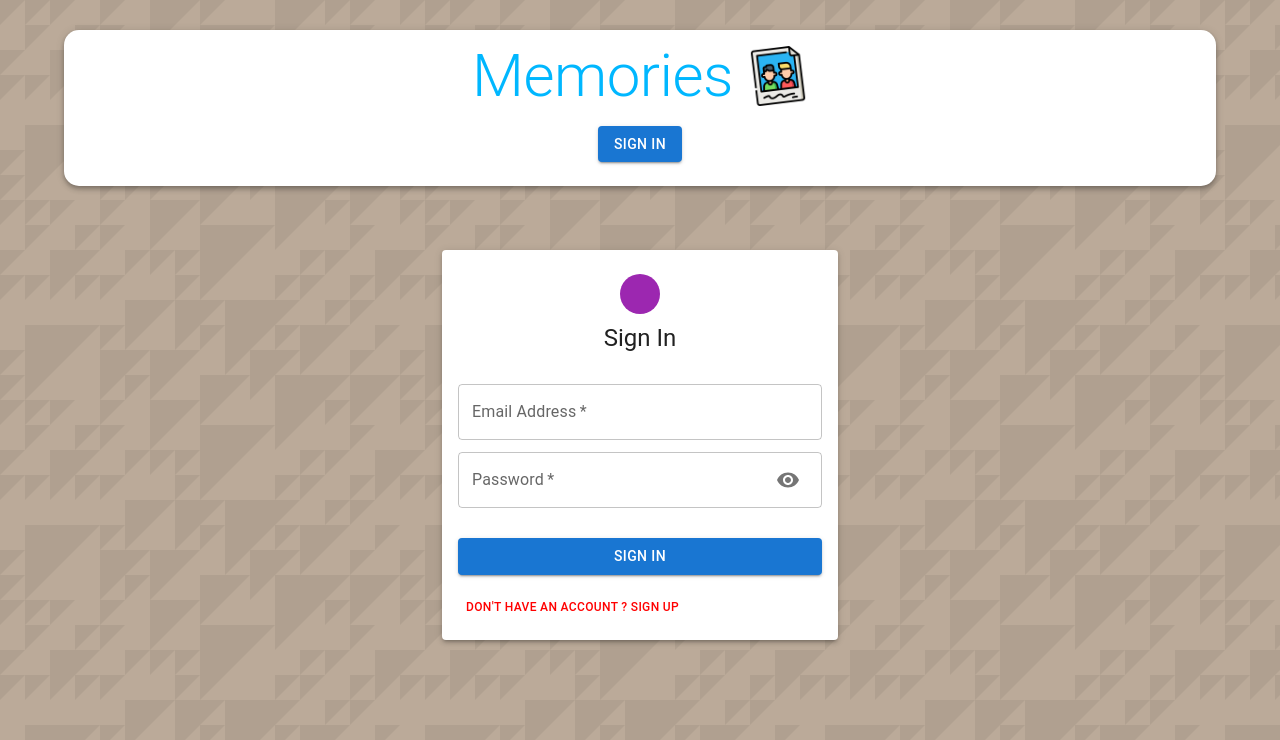
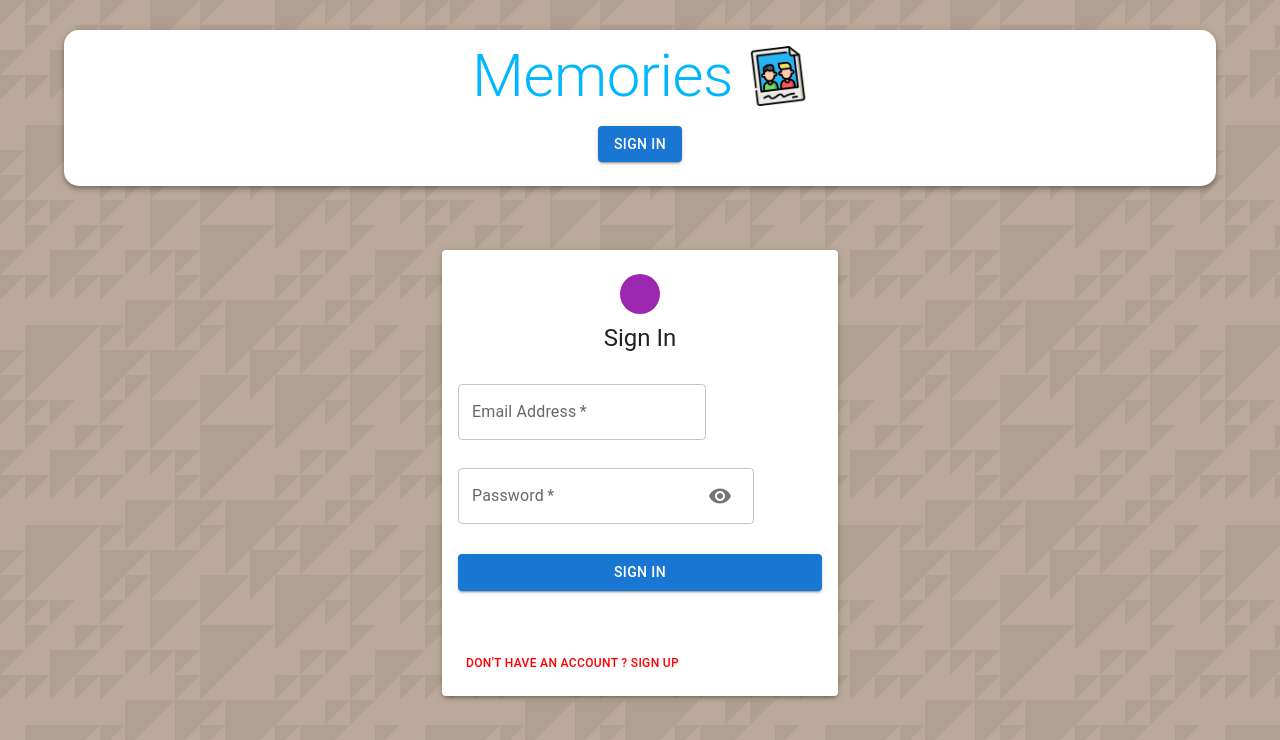
Before and after one commit to Amine-73/memories_project, a React (Create React App) app in the folder client/: page /Auth in a window 1280 px wide. Shown: the top 740 px of the page. Built offline with nearby package versions, Linux system fonts and the light colour scheme; some icons are missing.

Commit message:
feat(client): Begin in create  Google Sign-In button logic
Implemented successful handling of the Google JWT token:
- Used  to extract user profile data (result).
- Dispatched the  action to the Redux store with the user data and token.

```diff
--- a/client/src/components/Auth/Auth.js
+++ b/client/src/components/Auth/Auth.js
@@ -8,7 +8,13 @@ import "./style.css";
 import Input from "./InputAuth";
 import { Button } from "@mui/material";
 
+import { GoogleLogin } from "@react-oauth/google"; // Import du composant
+import { jwtDecode } from "jwt-decode";
+// And you use it like: const result = jwtDecode(token);
+
 import { useState } from "react";
+import { useDispatch } from "react-redux";
+
 const Auth = () => {
   const [showPsw, setShowPsw] = useState();
   const [isSignup, setIsSignUp] = useState(false);
@@ -16,6 +22,24 @@ const Auth = () => {
   const handleSubmit = () => {};
   const handlChange = () => {};
   const switchMode = () => setIsSignUp((e) => !e);
+  const dispatch = useDispatch();
+
+  //   FUNCTION
+  const googleSuccess = async (res) => {
+    const token = res.credential;
+    const result = jwtDecode(token);
+    try {
+      dispatch({ type: "AUTH", data: { result, token } });
+    } catch (error) {
+      console.log(error);
+    }
+  };
+
+  // --- 2. Gestion de l'Échec de Google ---
+  const googleFailure = (error) => {
+    console.log("La connexion Google a échoué. Réessayez plus tard.", error);
+    // Vous pouvez ajouter ici une alerte ou un message d'erreur pour l'utilisateur
+  };
 
   return (
     <Container component="main" maxWidth="xs">
@@ -38,7 +62,7 @@ const Auth = () => {
           style={{ width: "100%", marginTop: "24px" }}
           onSubmit={handleSubmit}
         >
-          <Grid spacing={2}>
+          <Grid container spacing={2}>
             {isSignup && (
               <>
                 <Input
@@ -85,6 +109,14 @@ const Auth = () => {
           >
             {isSignup ? "Sign Up" : "Sign In"}
           </Button>
+          <GoogleLogin
+            onSuccess={googleSuccess}
+            onError={googleFailure}
+            // La prop 'text' est souvent utilisée pour personnaliser le texte du bouton.
+            text={
+              isSignup ? "S'inscrire avec Google" : "Se connecter avec Google"
+            }
+          />
           <Grid>
             <Button
               onClick={switchMode}
--- a/client/src/components/Auth/InputAuth.js
+++ b/client/src/components/Auth/InputAuth.js
@@ -23,7 +23,7 @@ const Input = ({
         autoFocus={autoFocus}
         type={type}
         InputProps={
-          name === "password" && {
+          name === "password" ? {
             endAdornment: (
               <InputAdornment position="end">
                 <IconButton onClick={handleShowPassword}>
@@ -31,7 +31,7 @@ const Input = ({
                 </IconButton>
               </InputAdornment>
             ),
-          }
+          } : null
         }
       />
     </Grid>
--- a/client/src/components/Navbar/Navbar.js
+++ b/client/src/components/Navbar/Navbar.js
@@ -13,6 +13,7 @@ const Navbar = () => {
       <div className="brandContainer">
         <Typography
           component={Link}
+          to={'/'}
           className="heading"
           variant="h2"
         >Memories</Typography>
--- a/client/src/constants/actionTypes.js
+++ b/client/src/constants/actionTypes.js
@@ -2,3 +2,5 @@ export const CREATE = "CREATE";
 export const UPDATE = "UPDATE";
 export const DELETE = "DELETE";
 export const FETCH_ALL = "FETCH_ALL";
+export const AUTH='AUTH';
+export const LOGOUT='LOGOUT'
--- a/client/src/index.js
+++ b/client/src/index.js
@@ -11,12 +11,17 @@ import { createTheme, ThemeProvider } from "@mui/material/styles";
 
 // 🛑 Les lignes pour createStore, applyMiddleware et thunk sont supprimées
 // Elles sont maintenant gérées dans votre fichier 'store.js'
+// 🔑 Import the Provider
+import { GoogleOAuthProvider } from '@react-oauth/google';
 
 const root = ReactDOM.createRoot(document.getElementById("root"));
 const theme = createTheme();
+const Client_ID =
+  "378924259607-vcksku31730o23r30oj1q8j0gamqm666.apps.googleusercontent.com";
 
 root.render(
   <React.StrictMode>
+    <GoogleOAuthProvider clientId={Client_ID}>
     <ThemeProvider theme={theme}>
       {/* 2. Le Provider utilise le store importé */}
       <BrowserRouter>
@@ -25,6 +30,7 @@ root.render(
       </Provider>
       </BrowserRouter>
     </ThemeProvider>
+    </GoogleOAuthProvider>
   </React.StrictMode>
 );
 
--- /dev/null
+++ b/client/src/reducers/Auth.js
@@ -0,0 +1,13 @@
+import { AUTH, LOGOUT } from "../constants/actionTypes";
+
+const authReducer = (state = { authData: null }, action) => {
+  switch (action.type) {
+    case AUTH:
+      console.log(action?.data);
+      return state;
+
+    default:
+      return state;
+  }
+};
+export default authReducer;
--- a/client/src/reducers/index.js
+++ b/client/src/reducers/index.js
@@ -1,8 +1,10 @@
-import {configureStore} from '@reduxjs/toolkit';
-import Post from './Posts';
+import { configureStore } from "@reduxjs/toolkit";
+import Post from "./Posts";
+import Auth from "./Auth";
 
-export const store=configureStore({
-    reducer:{
-        posts:Post,
-    }
-})
+export const store = configureStore({
+  reducer: {
+    posts: Post,
+    Auth: Auth,
+  },
+});
```
